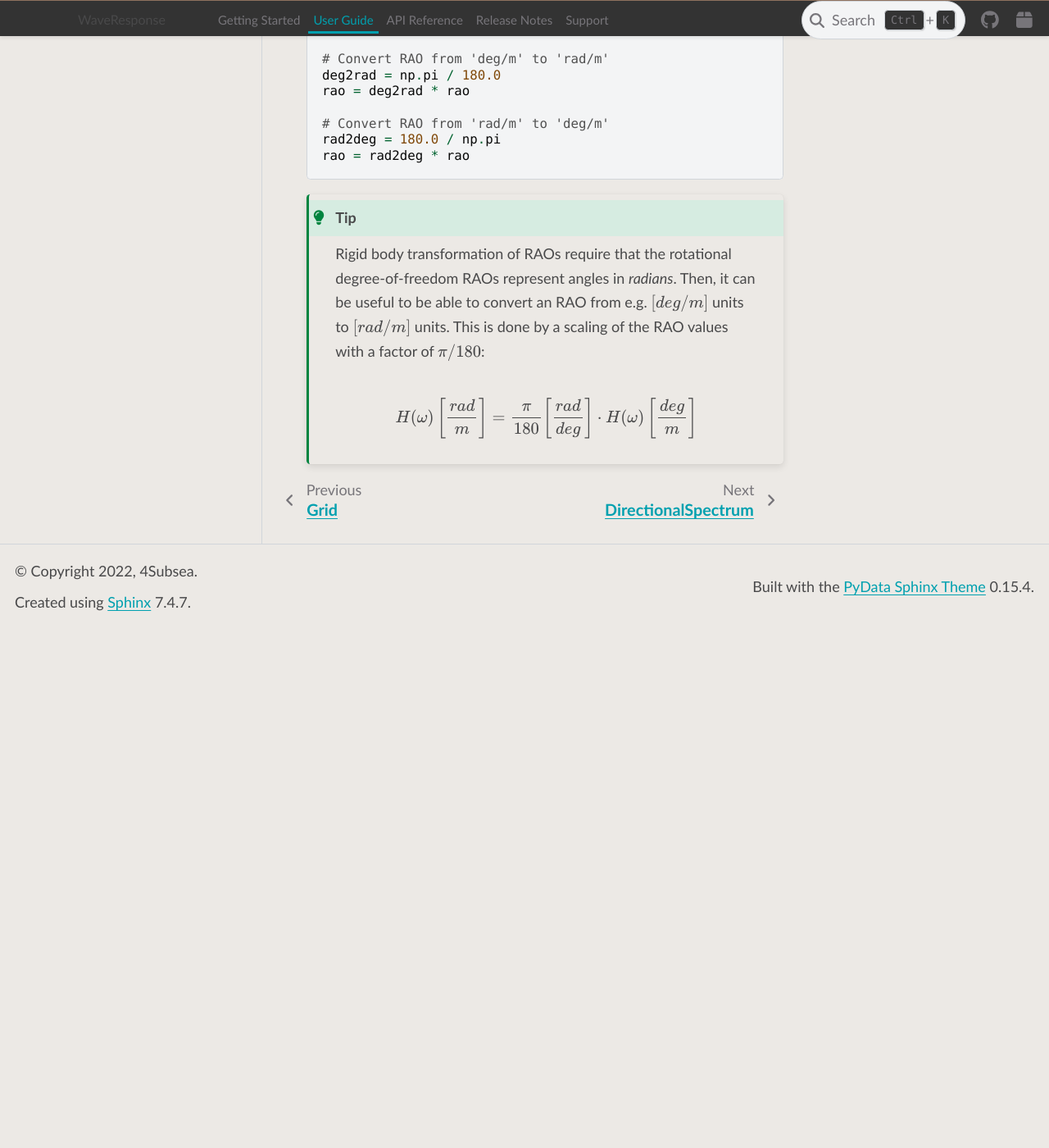
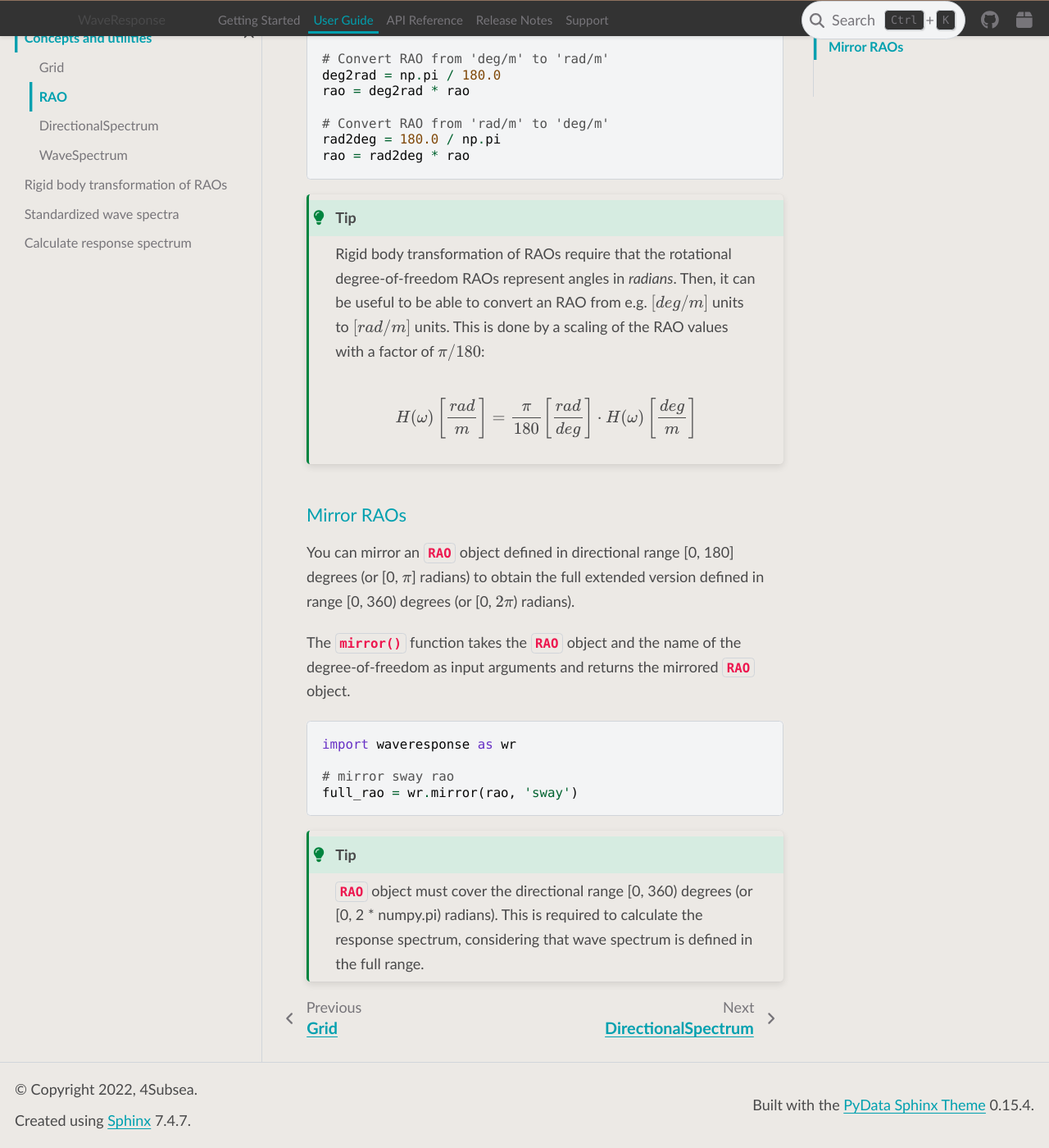
Before and after one commit to 4Subsea/waveresponse-python, a Sphinx documentation site: the page built from docs/user_guide/concepts_utils/rao.rst, in a window 1280 px wide and 1400 px high, scrolled down 2278 px. Shown: the whole window at 82% size. Built offline with Sphinx 7.4.7 and the PyData theme 0.15.4, drawn with Linux system fonts in a browser that asks for light colours; before the commit the page ends 3046 px from its top, so only the background shows below that.

Commit message:
Documentation for mirror function

```diff
--- a/docs/api_ref/index.rst
+++ b/docs/api_ref/index.rst
@@ -27,6 +27,7 @@ functions and methods.
     multiply
     polar_to_complex
     RAO
+    mirror
     rigid_transform
     rigid_transform_heave
     rigid_transform_surge
--- a/docs/user_guide/concepts_utils/rao.rst
+++ b/docs/user_guide/concepts_utils/rao.rst
@@ -127,3 +127,33 @@ values with an appropriate factor:
 
     .. math::
         H(\omega) \left[\frac{rad}{m}\right] = \frac{\pi}{180} \left[\frac{rad}{deg}\right] \cdot H(\omega) \left[\frac{deg}{m}\right]
+
+
+.. _mirror_raos:
+
+Mirror RAOs
+-------------
+
+.. Often, RAOs are provided from 0 to 180 degrees considering symmetry in x-z (surge-heave)
+.. plane. In these cases, it is usefull to mirror the RAO to obtain the full extended
+.. version defined in directional range [0, 360) degrees (or [0, 2 * numpy.pi) radians)
+
+You can mirror an :class:`~waveresponse.RAO` object defined in directional range [0, 180]
+degrees (or [0, :math:`\pi`] radians) to obtain the full extended version defined in range
+[0, 360) degrees (or [0, :math:`2 \pi`) radians).
+
+The :meth:`~waveresponse.mirror` function takes the :class:`~waveresponse.RAO` object and
+the name of the degree-of-freedom as input arguments and returns the mirrored :class:`~waveresponse.RAO`
+object.
+
+.. code:: python
+
+    import waveresponse as wr
+
+    # mirror sway rao
+    full_rao = wr.mirror(rao, 'sway')
+
+.. tip::
+    :class:`~waveresponse.RAO` object must cover the directional range [0, 360) degrees
+    (or [0, 2 * numpy.pi) radians). This is required to calculate the response spectrum,
+    considering that wave spectrum is defined in the full range.
```
